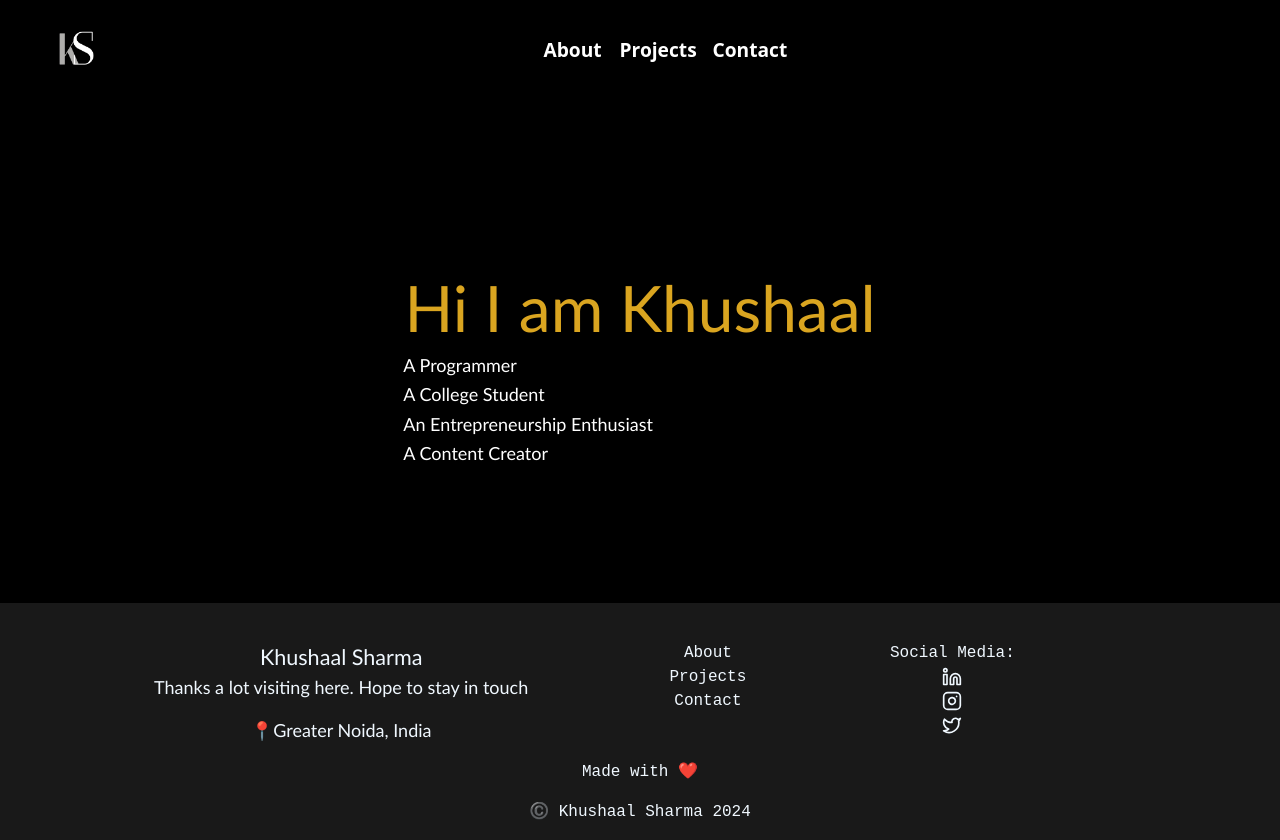
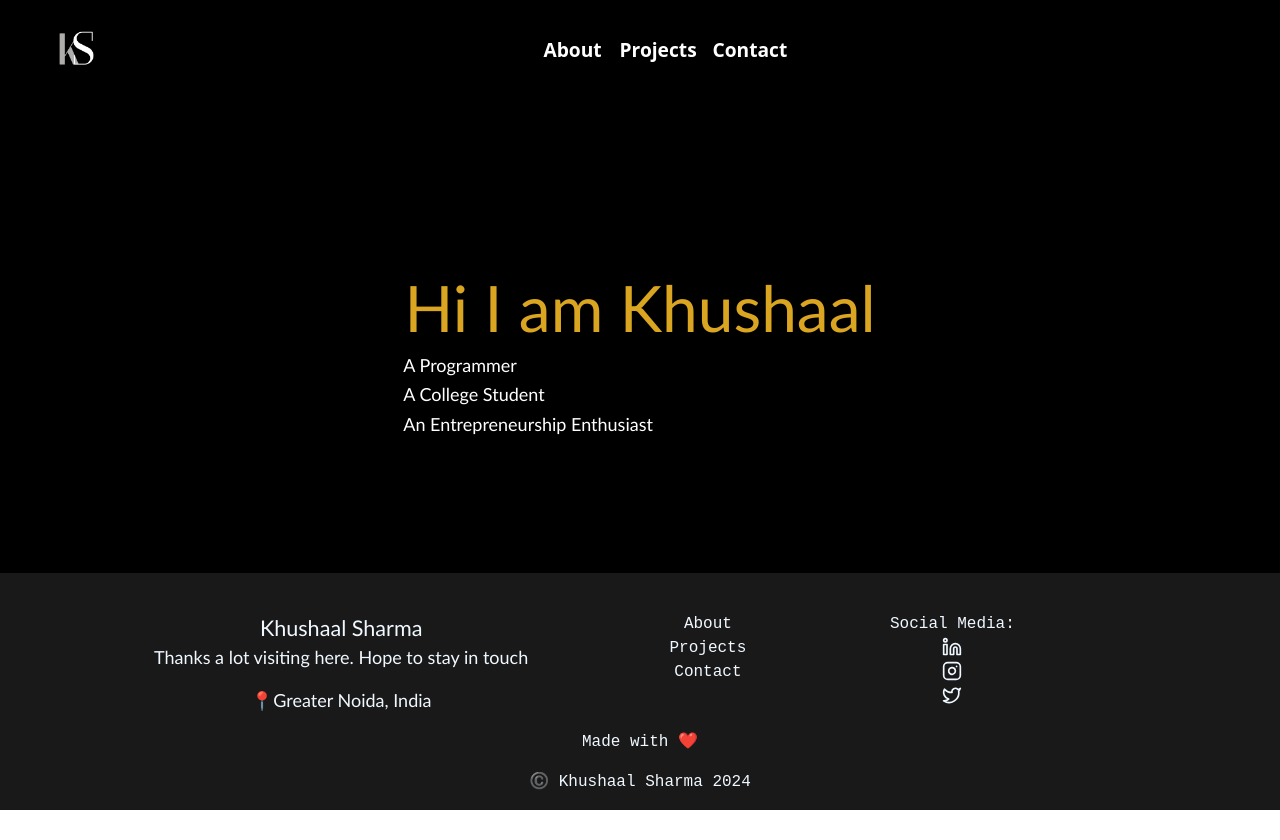
Before and after one commit to khushaalsharma/Khushaal-Sharma, a React (Create React App) app in the folder khushaalsharma/: page / in a window 1280 px wide. After the commit the page ends 810 px from the top, so only its background shows below. Built offline with nearby package versions, Linux system fonts and the light colour scheme.

Commit message:
Update MainPage.js

```diff
--- a/khushaalsharma/src/Components/MainPage.js
+++ b/khushaalsharma/src/Components/MainPage.js
@@ -17,7 +17,6 @@ const MainPage = () => {
                     <h4 className='infoText'>A Programmer</h4>
                     <h4 className='infoText'>A College Student</h4>
                     <h4 className='infoText'>An Entrepreneurship Enthusiast</h4>
-                    <h4 className='infoText'>A Content Creator</h4>
                 </div>
             </div>
             <div className='col-md-2'></div>
```
